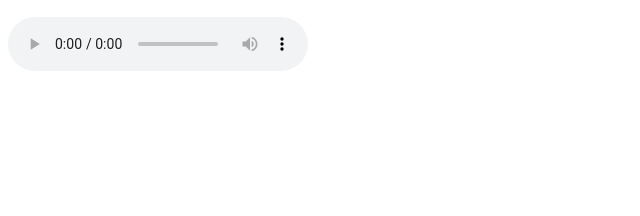
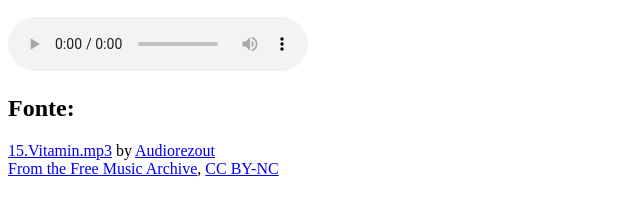
Before and after one commit to ricardolpires/html-02, a plain HTML site: page musica.html in a window 1280 px wide. Shown: the part 136-352 px from the top of the page, without its empty margins (0-640 px from the left). Drawn offline with Linux system fonts and the light colour scheme.

Commit message:
Medias fontes add

```diff
--- a/musica.html
+++ b/musica.html
@@ -1,6 +1,8 @@
 <!DOCTYPE html>
 <html lang="pt">
 <body>
+<meta charset="UTF-8"/>
+<title>HTML Testes - Ricardo Pires</title>
 <a href="index.html">Homepage</a>
 <h1>Aula sobre audio no html</h1>
 <h2>inserindo audio locais</h2>
@@ -9,6 +11,15 @@
     <source src="/medias/Audiorezout-15.Vitamin.mp3" type="audio/mpeg">
     Your browser does not support the audio element.
 </audio>
+<br>
+<h2>Fonte:</h2>
+
+<a href="https://freemusicarchive.org/music/audiorezout/rise-against/15vitaminmp3/"> 15.Vitamin.mp3</a> by <a href="https://freemusicarchive.org/music/audiorezout/">Audiorezout</a>
+<br>
+<a href="https://freemusicarchive.org/">From the Free Music Archive</a>, <a href="https://creativecommons.org/licenses/by-nc/3.0/">CC BY-NC<a/>
+
+
+
 
 </body>
 </html>
```
Also changed, not shown: videos.html (+6 -0 lines), medias/tmp/skate01.mp4_snapshot_00.04.595.jpg (added), medias/tmp/skate01.mp4_thumbs.jpg (added).
